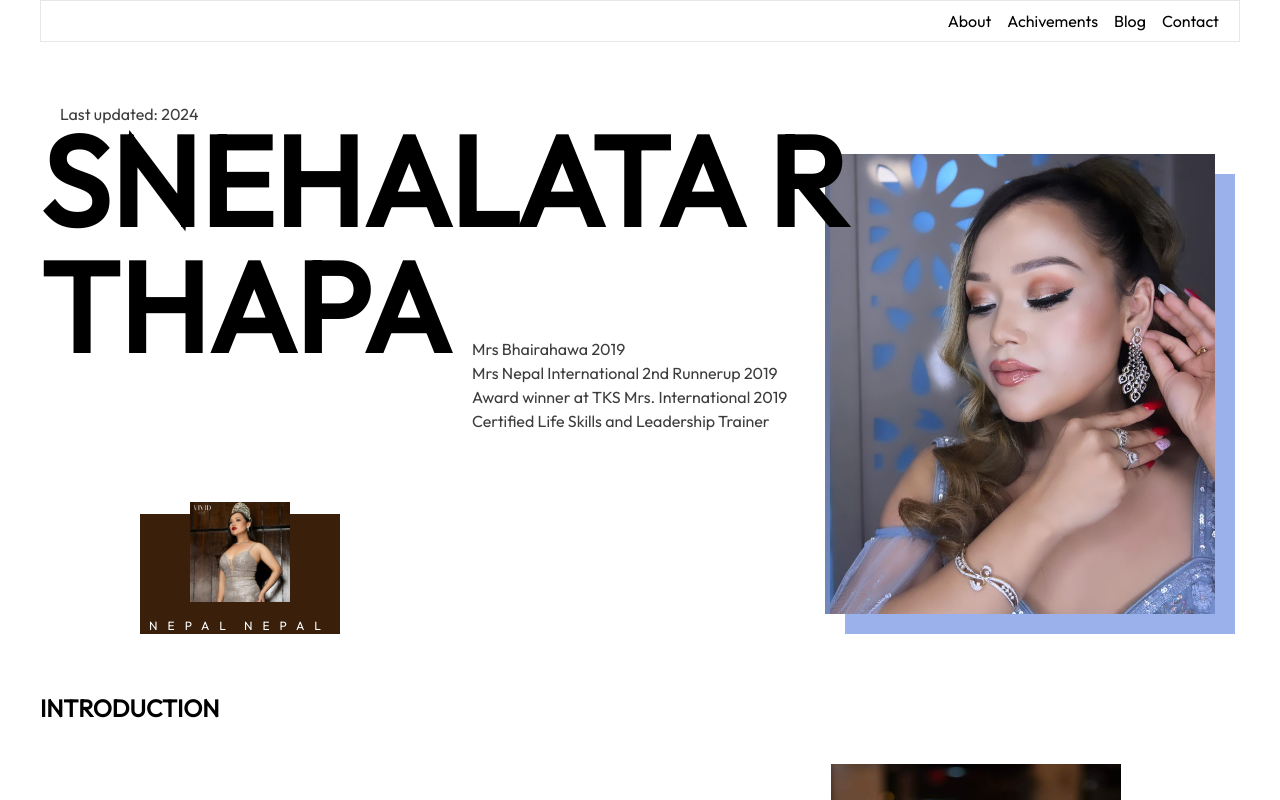
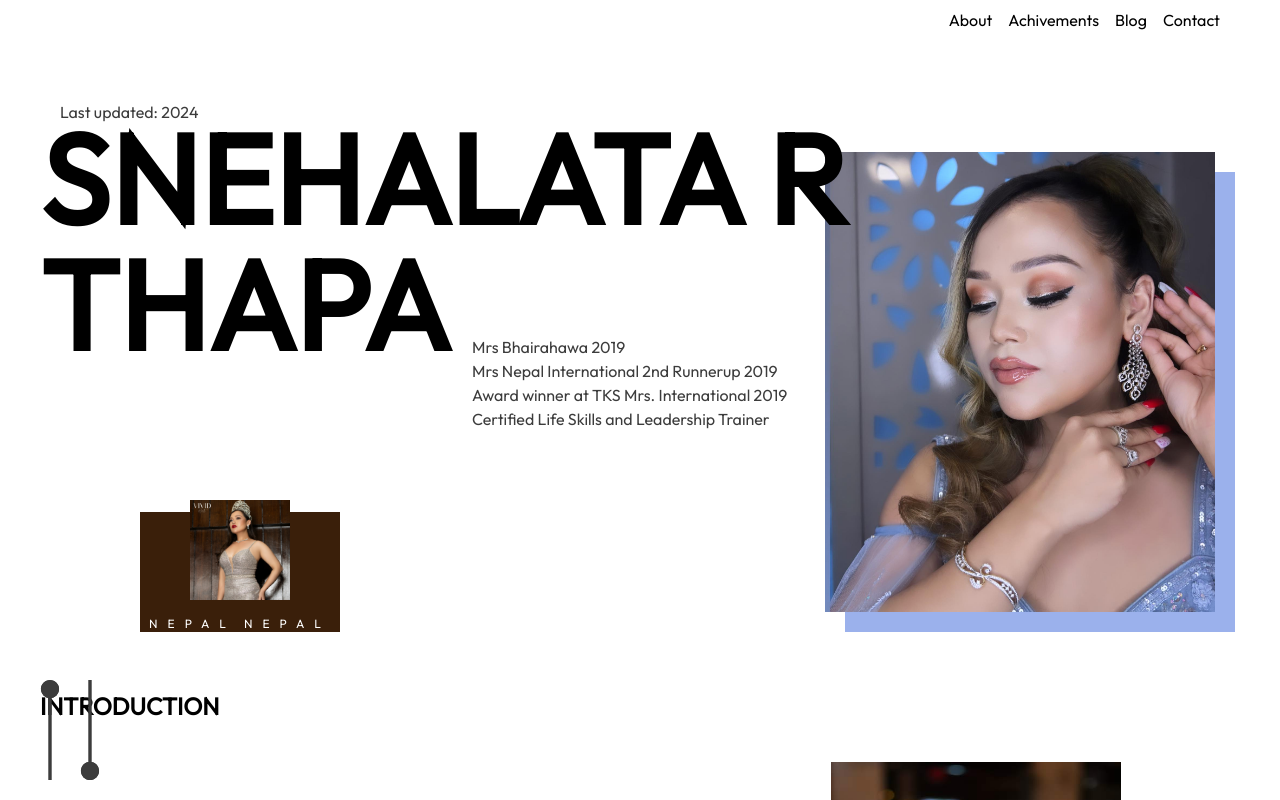
Before and after one commit to sayunlopchan/SnehalataRthapa_portfolio, a Next.js app: page / in a window 1280 px wide. Shown: the top 800 px of the page. Built offline with nearby package versions, Linux system fonts and the light colour scheme.

Commit message:
added arrows

```diff
--- a/src/app/layout.jsx
+++ b/src/app/layout.jsx
@@ -1,4 +1,9 @@
+import Image from "next/image";
 import "./globals.css";
+
+
+import goTop from '../assets/svg/arrow-top.svg'
+import goBottom from '../assets/svg/arrow-bottom.svg'
 
 
 export const metadata = {
@@ -10,7 +15,31 @@ export const metadata = {
 export default function RootLayout({ children }) {
   return (
     <html lang="en">
-      <body>
+      <body className="relative">
+        <div
+          className='
+          fixed bottom-5 left-0 md:left-5
+          flex gap-x-5 justify-center items-center
+          h-[100px] w-[100px] z-40'>
+          <Image
+            src={goTop}
+            alt="goTop"
+            className="
+          h-[80px] w-[20px]
+          md:h-[100px]
+          cursor-pointer
+          transition-all duration-500 hover:-translate-y-5" />
+
+          <Image
+            src={goBottom}
+            alt="goBottom"
+            className="
+          h-[80px] w-[20px]
+          md:h-[100px]
+          cursor-pointer
+          transition-all duration-500 hover:translate-y-5" />
+
+        </div>
         {children}
       </body>
     </html>
--- a/src/components/Navigation.jsx
+++ b/src/components/Navigation.jsx
@@ -4,7 +4,7 @@ import { GiHamburgerMenu } from "react-icons/gi";
 
 const Navigation = () => {
   return (
-    <div className='flex justify-between md:px-5 h-10 items-center sticky top-0 z-50 py-8 lg:py-5 bg-white border'>
+    <div className='flex justify-between md:px-5 h-10 items-center sticky top-0 z-50 py-8 lg:py-5 bg-white'>
 
       <div className='bg-transparent'></div>
       <div className='space-x-4 max-md:hidden'>
```
Also changed, not shown: src/assets/svg/arrow-bottom.svg (added), src/assets/svg/arrow-top.svg (added).
